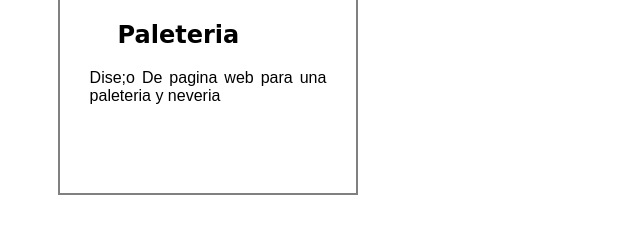
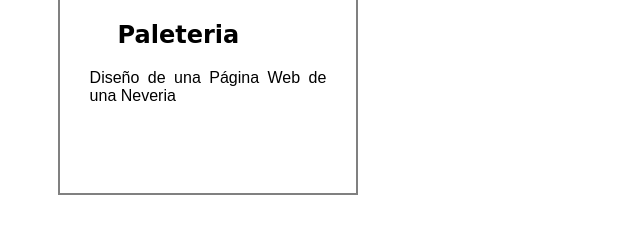
Before and after one commit to ErikAdemir/ErikAdemir, a plain HTML site: page portafolio/index.html in a window 1280 px wide. Shown: the part 422-656 px from the top of the page, 0-640 px from the left. Drawn offline with Linux system fonts and the light colour scheme.

Commit message:
Update index.html

```diff
--- a/portafolio/index.html
+++ b/portafolio/index.html
@@ -2,7 +2,7 @@
 <html lang="es" dir="ltr">
   <head>
     <meta charset="utf-8">
-    <title></title>
+    <title>Portafolio</title>
     <link rel="stylesheet" href="../style.css">
   </head>
   <body id="body-p">
@@ -41,7 +41,7 @@
         <img src="ice-cream-3611698__340.jpg" alt="">
         <h2>Paleteria</h2>
         <p>
-          Dise;o De pagina web para una paleteria y neveria
+          Diseño de una Página Web de una Neveria
         </p>
       </a>
     </main>
```
